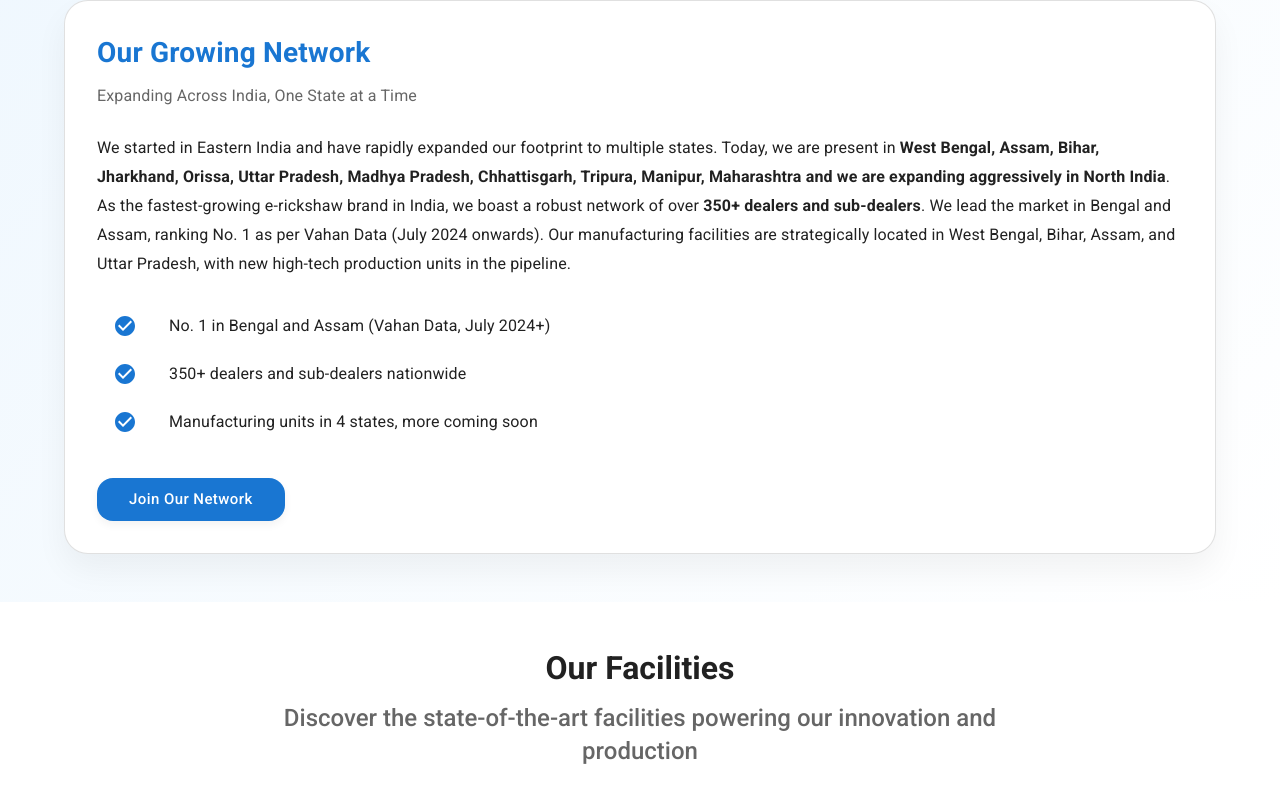
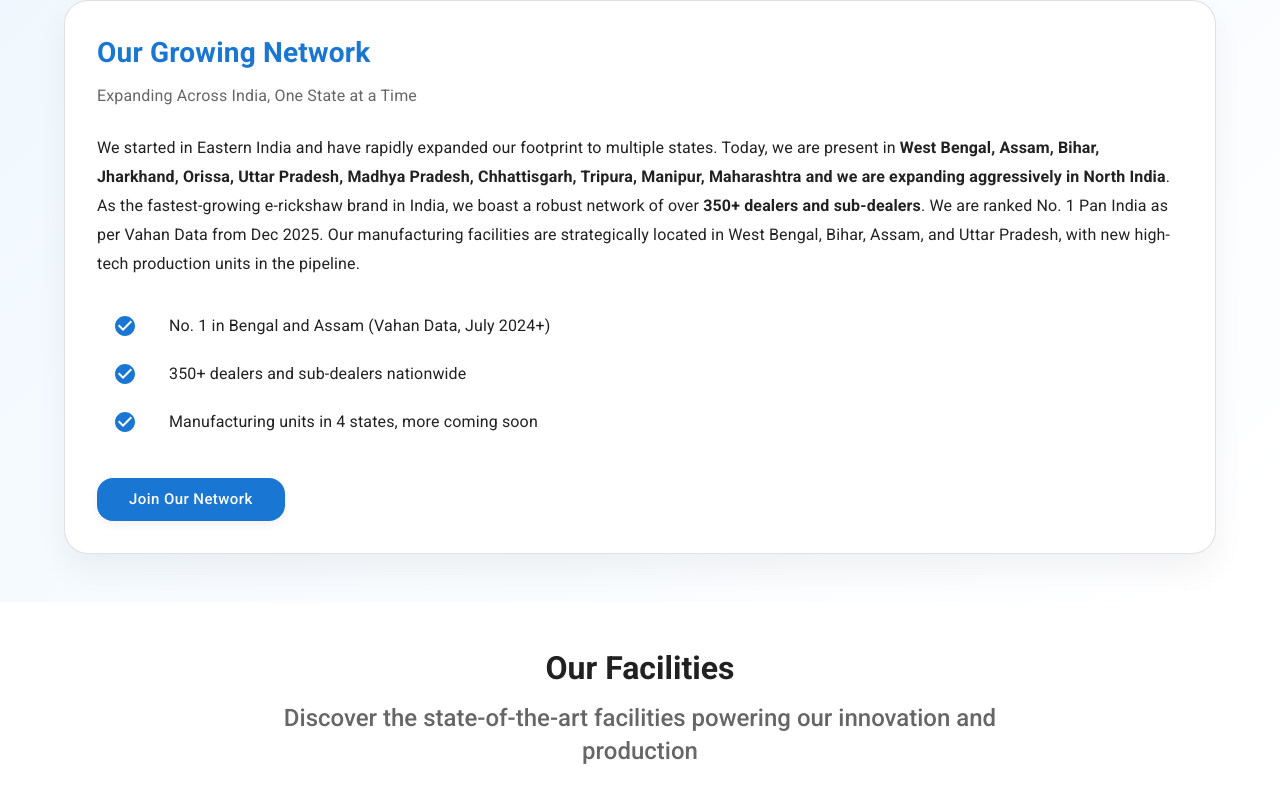
Before and after one commit to SaharshPamecha/indowagen, a Next.js app: page /about in a window 1280 px wide. Shown: the part 3592-4400 px from the top of the page. Built offline with nearby package versions, Linux system fonts and the light colour scheme; no server answers.

Commit message:
Update OurGrowingNetwork.tsx

```diff
--- a/src/components/About/OurGrowingNetwork.tsx
+++ b/src/components/About/OurGrowingNetwork.tsx
@@ -110,9 +110,8 @@
               <strong>{states.join(", ")}, Tripura, Manipur, Maharashtra and we are
                 expanding aggressively in North India</strong>. As the fastest-growing
               e-rickshaw brand in India, we boast a robust network of over{" "}
-              <strong>350+ dealers and sub-dealers</strong>. We lead the market
-              in Bengal and Assam, ranking No. 1 as per Vahan Data (July 2024
-              onwards). Our manufacturing facilities are strategically located
+              <strong>350+ dealers and sub-dealers</strong>. We are ranked No. 1 Pan India as per
+              Vahan Data from Dec 2025. Our manufacturing facilities are strategically located
               in West Bengal, Bihar, Assam, and Uttar Pradesh, with new
               high-tech production units in the pipeline.
             </Typography>
```
Lines whose indentation alone changed are shown as unchanged.
